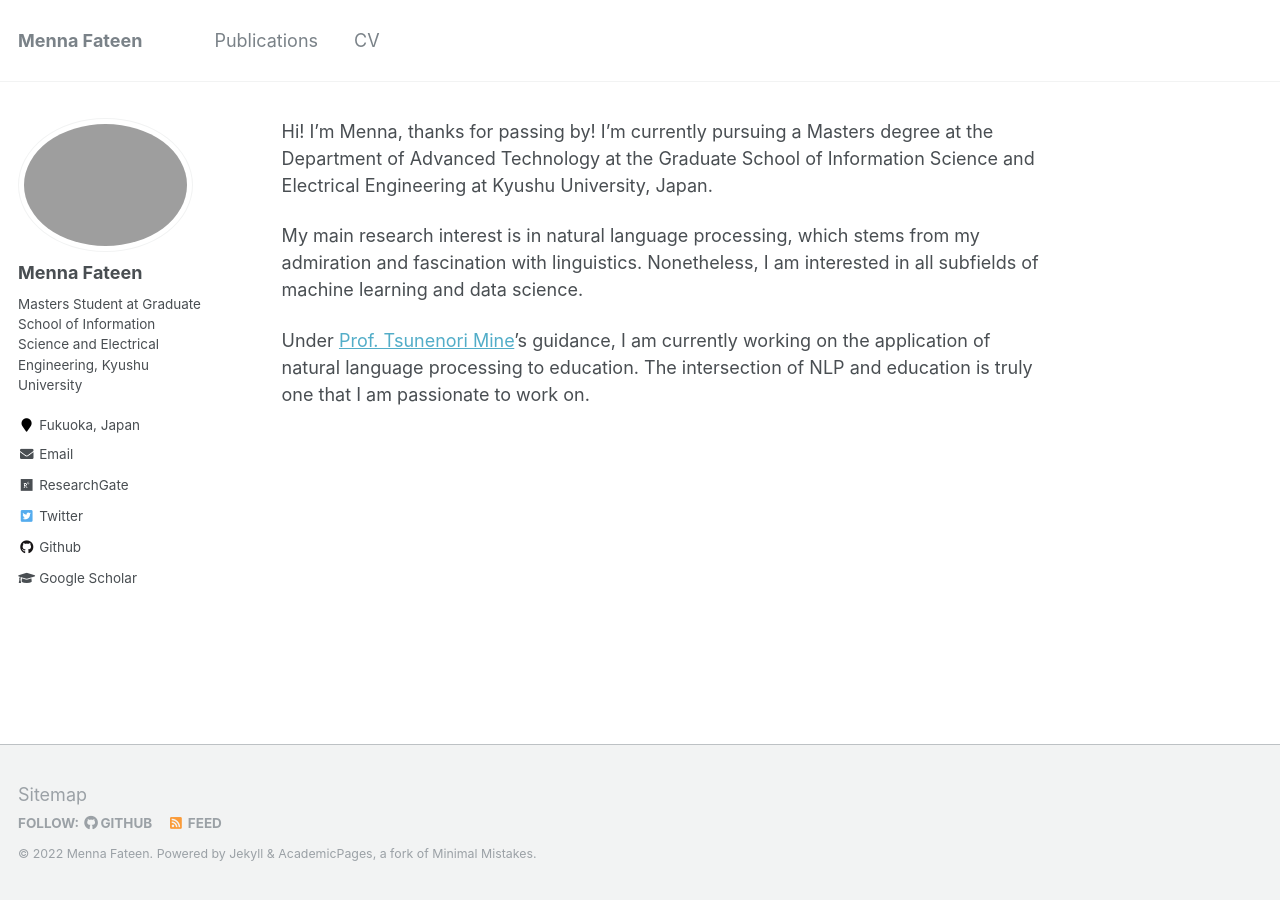
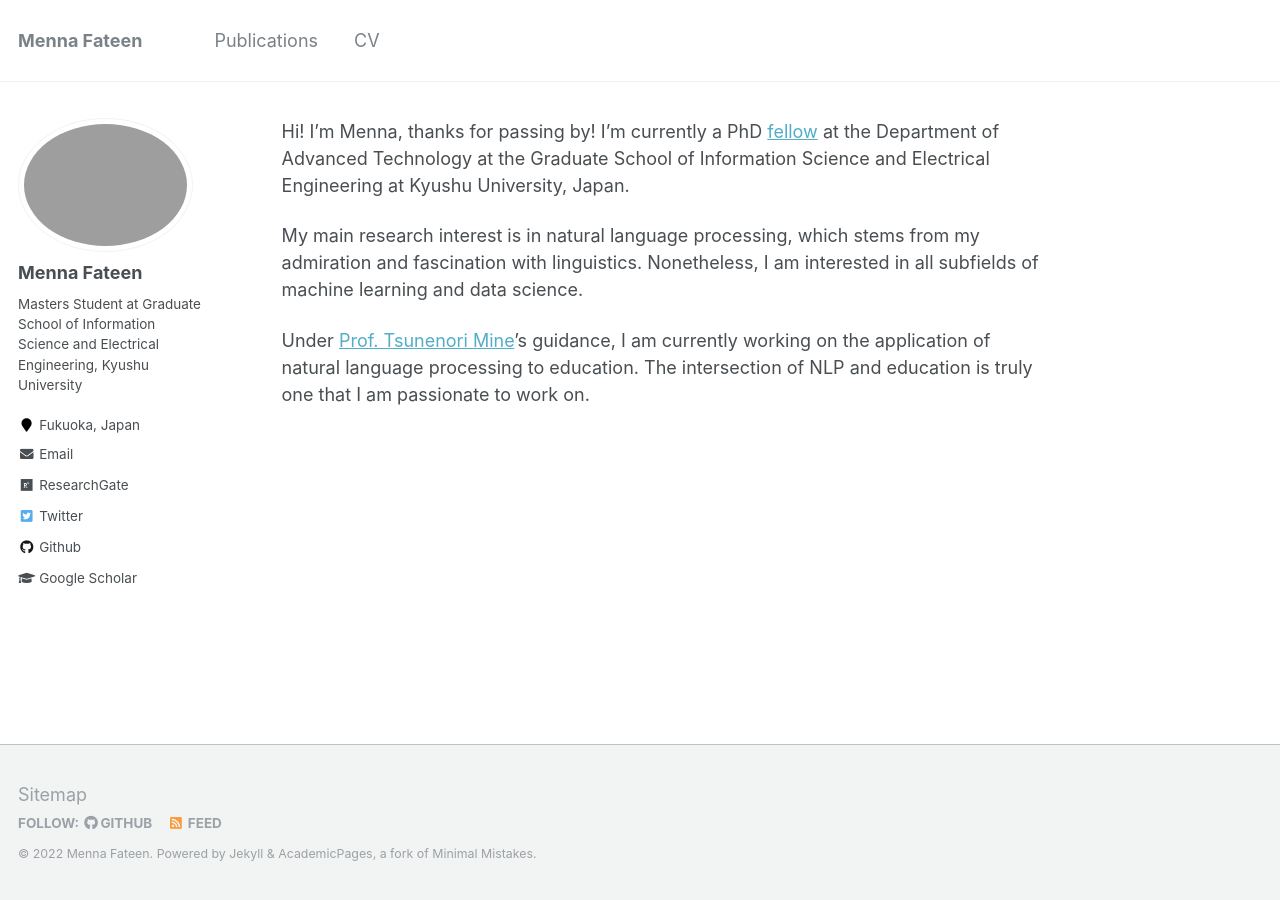
Before and after one commit to mennafateen/mennafateen.github.io, a Jekyll site: the page built from _pages/about.md, in a window 1280 px wide. Built offline with Jekyll 4.4.1, drawn with Linux system fonts in a browser that asks for light colours.

Commit message:
Update about.md

```diff
--- a/_pages/about.md
+++ b/_pages/about.md
@@ -9,7 +9,7 @@ redirect_from:
 ---
 
 Hi! I'm Menna, thanks for passing by!
-I'm currently pursuing a Masters degree at the Department of Advanced Technology at the Graduate School of Information Science and Electrical Engineering at Kyushu University, Japan.
+I'm currently a PhD [fellow](https://www.isee.kyushu-u.ac.jp/e/DC_fellowship.html) at the Department of Advanced Technology at the Graduate School of Information Science and Electrical Engineering at Kyushu University, Japan.
 
 My main research interest is in natural language processing, which stems from my admiration and fascination with linguistics. Nonetheless, I am interested in all subfields of machine learning and data science.
 
```
